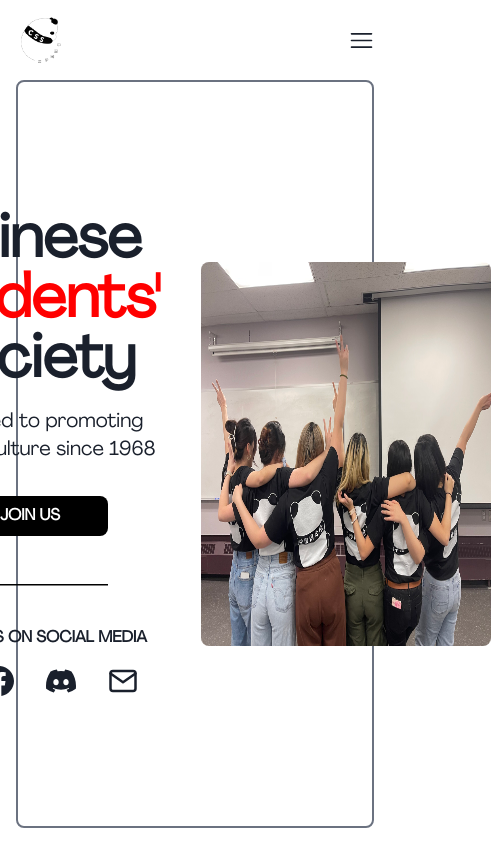
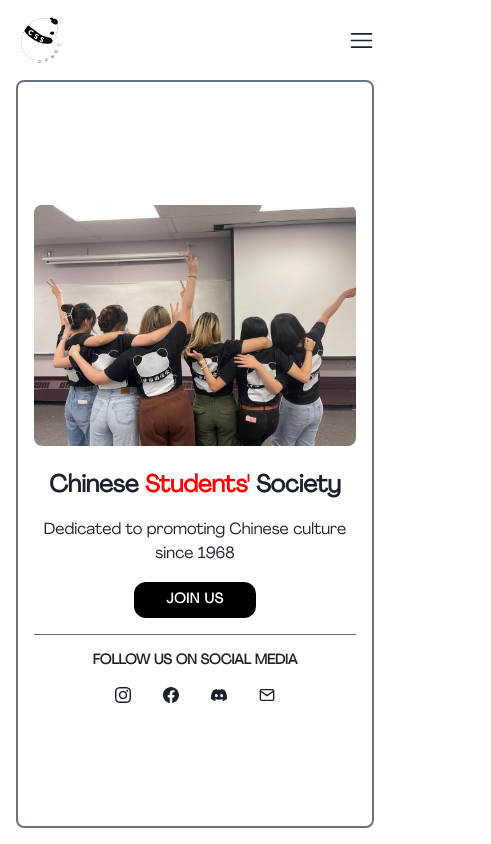
Before and after one commit to allennguyen01/UCalgary-CSS, a React (Vite) app: page / in a window 390 px wide. Shown: the whole page, 491 px wide, since content can reach past the window. Built offline with nearby package versions, Linux system fonts and the light colour scheme.

Commit message:
Style home page for mobile screens

```diff
--- a/src/components/ContactIcons.jsx
+++ b/src/components/ContactIcons.jsx
@@ -4,28 +4,44 @@ import { BsDiscord } from "react-icons/bs";
 import { FiMail } from "react-icons/fi";
 
 export default function ContactIcons() {
-  const iconSize = 30;
+  const iconSizes = { sm: 6, lg: 8 };
 
   const contactLinks = [
     {
       name: "Instagram",
       href: "https://instagram.com/css.ucalgary/",
-      icon: <BsInstagram size={iconSize} />,
+      icon: (
+        <BsInstagram
+          className={`h-${iconSizes.sm} w-${iconSizes.sm} lg:h-${iconSizes.lg} lg:w-${iconSizes.lg}`}
+        />
+      ),
     },
     {
       name: "Facebook",
       href: "https://www.facebook.com/uofccss",
-      icon: <BsFacebook size={iconSize} />,
+      icon: (
+        <BsFacebook
+          className={`h-${iconSizes.sm} w-${iconSizes.sm} lg:h-${iconSizes.lg} lg:w-${iconSizes.lg}`}
+        />
+      ),
     },
     {
       name: "Discord",
       href: "https://discord.gg/n3amXwbAaW",
-      icon: <BsDiscord size={iconSize} />,
+      icon: (
+        <BsDiscord
+          className={`h-${iconSizes.sm} w-${iconSizes.sm} lg:h-${iconSizes.lg} lg:w-${iconSizes.lg}`}
+        />
+      ),
     },
     {
       name: "Email",
       href: "mailto:css.uofcalgary@gmail.com",
-      icon: <FiMail size={iconSize} />,
+      icon: (
+        <FiMail
+          className={`h-${iconSizes.sm} w-${iconSizes.sm} lg:h-${iconSizes.lg} lg:w-${iconSizes.lg}`}
+        />
+      ),
     },
   ];
 
--- a/src/components/SignUpButton.jsx
+++ b/src/components/SignUpButton.jsx
@@ -4,7 +4,7 @@ export default function SignUpButton({ link, title }) {
   return (
     <a
       href={link}
-      className="bg-black text-white rounded-xl px-8 py-4 self-center font-bold tracking-wider"
+      className="bg-black text-sm lg:text-base text-white rounded-xl px-8 py-2 self-center font-bold tracking-wider"
       target="_blank"
       rel="noopener noreferrer"
     >
--- a/src/pages/Home.jsx
+++ b/src/pages/Home.jsx
@@ -1,36 +1,34 @@
 import img from "../assets/home.jpg";
 import ContactIcons from "../components/ContactIcons";
+import SignUpButton from "../components/SignUpButton";
+import { Divider } from "@chakra-ui/react";
 
 function Home() {
   return (
-    <div className="flex flex-auto justify-center items-center gap-10 border-gray-500 border-2 p-8 rounded-lg font-agrandir">
+    <div className="flex flex-col-reverse lg:flex-row flex-auto justify-center items-center gap-6 lg:gap-12 border-gray-500 border-2 p-4 lg:p-8 rounded-lg">
       <div className="flex flex-col items-center gap-4 text-center">
-        <h1 className="text-6xl font-semibold font-agrandir">
+        <h1 className="text-2xl lg:text-7xl font-semibold">
           Chinese <span className="text-red">Students&apos;</span> Society
         </h1>
 
-        <p className="text-xl">
+        <p className="text-base lg:text-xl">
           Dedicated to promoting Chinese culture since 1968
         </p>
 
-        <a
-          href="https://forms.gle/TEfPJJGGk8kFCDmC8"
-          target="_blank"
-          rel="noopener noreferrer"
-          className="bg-black px-12 py-2 text-white font-semibold rounded-lg my-4"
-        >
-          JOIN US
-        </a>
+        <SignUpButton
+          link="https://forms.gle/TEfPJJGGk8kFCDmC8"
+          title="JOIN US"
+        />
 
-        <svg height="10" width="60%" className="m-4">
-          <line x1="100%" stroke="black" strokeWidth="3" />
-        </svg>
+        <Divider borderColor={"black"} />
 
-        <p className="font-semibold">FOLLOW US ON SOCIAL MEDIA</p>
+        <p className="text-sm lg:text-lg font-semibold">
+          FOLLOW US ON SOCIAL MEDIA
+        </p>
 
         <ContactIcons />
       </div>
-      <img src={img} alt="" className="h-96 rounded-lg" />
+      <img src={img} alt="" className="max-h-96 rounded-lg" />
     </div>
   );
 }
```
